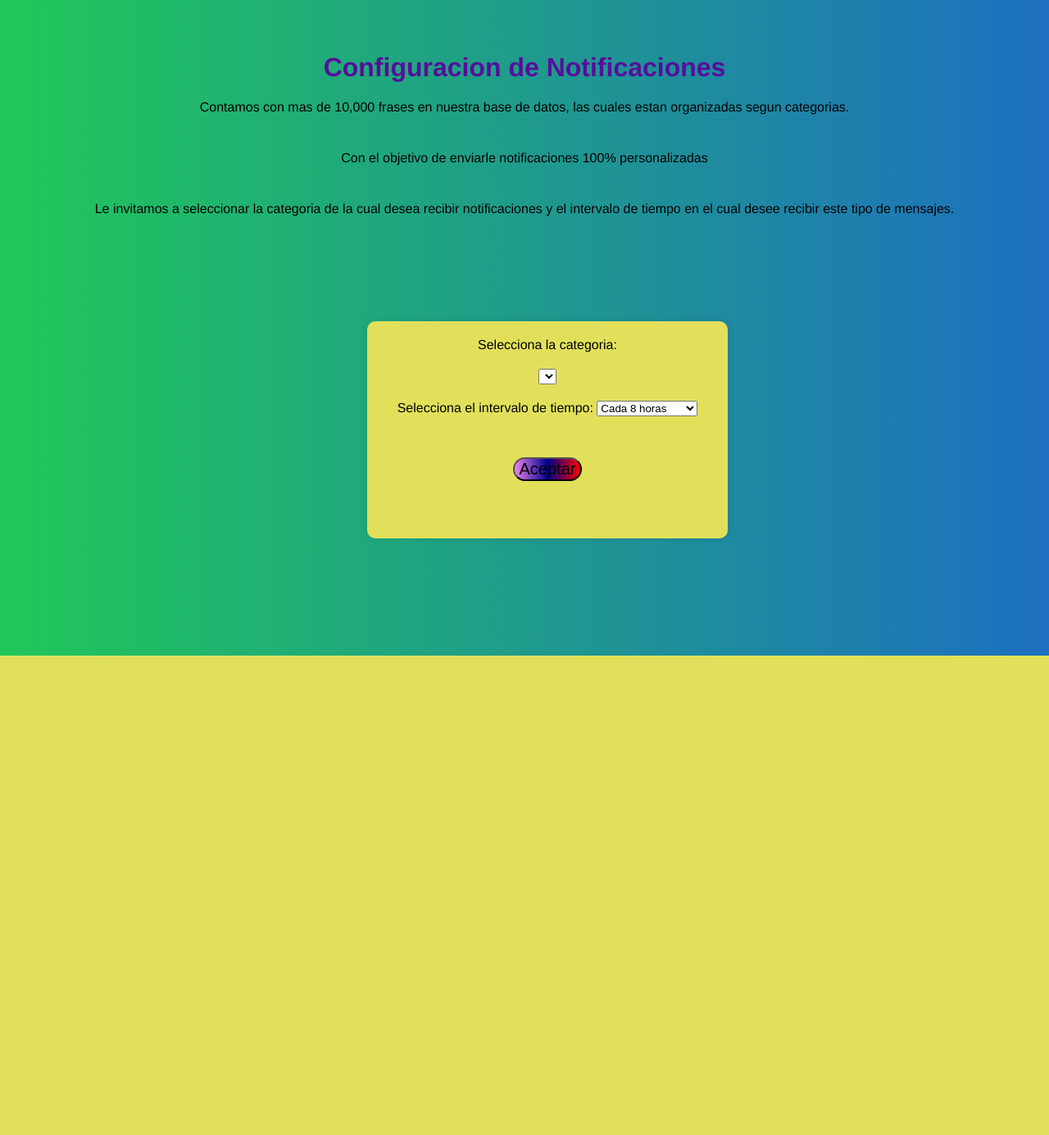
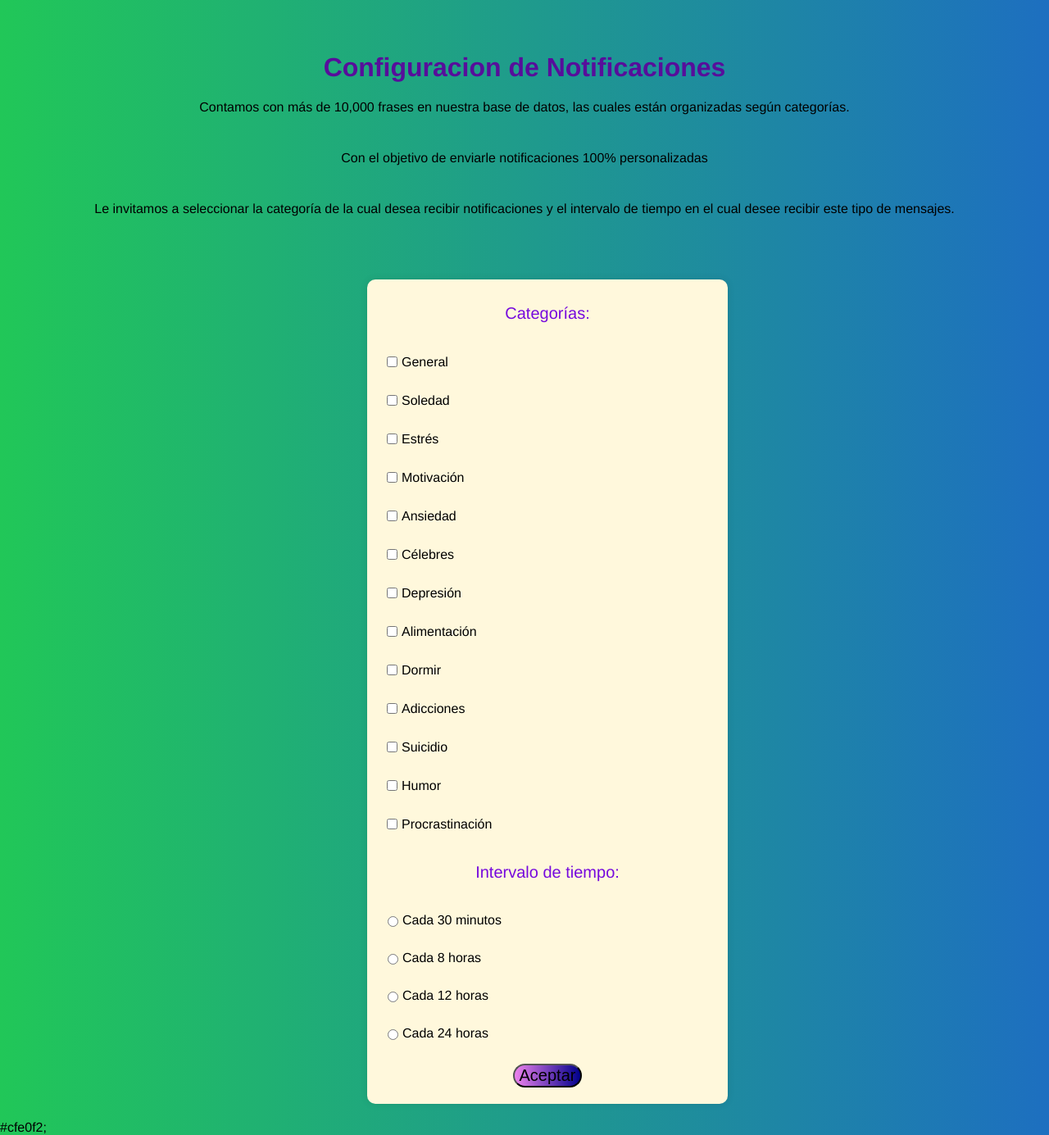
Before and after one commit to elmerurbina/freud-ai, a Flask app: page /notificaciones in a window 1280 px wide. Shown: the whole page at 82% size. Before the commit the page ends 800 px from the top, so only its background shows below. Run offline with Flask 3, Linux system fonts and the light colour scheme; lists and menus that the app fills with data are empty.

Commit message:
Freud.AI

```diff
--- a/static/notificaciones.css
+++ b/static/notificaciones.css
@@ -12,7 +12,8 @@ p{margin-top: 10px;
 text-align: center;
 font-size: 16px;}
 
-form {background: #e2e05b;
+form {
+    background:  #fff8dc;
     padding: 20px;
     height: auto;
     align-items: center;
@@ -20,30 +21,38 @@ form {background: #e2e05b;
     margin-bottom: 20px;
     width: 400px;
     border-radius: 10px;
-    box-shadow: 0 0 10px rgba(0, 0, 0, 0.1); /* Box shadow for a subtle effect */
+    box-shadow: 0 0 10px rgba(0, 0, 0, 0.1);
     text-align: center;
-    margin-top: 10%;
+    margin-top: 6%;
+    flex-direction: column;
+}
+
+label {
+    margin-bottom: 10px;
+    font-size: 16px;
+    display: flex;
+    align-items: center;
 
 }
 
-label{font-size: 16px;
+p.head{color: #7609dd;
+font-size: 20px;}
+
+input[type="checkbox"],
+input[type="radio"] {
+    margin-right: 5px;
+    vertical-align: middle;
 }
 
 h1 {
-    color: #570e9b; /* Text color for the heading */
+    color: #570e9b;
     margin-top: 5%;
     text-align: center;
 }
 
-select{
-    margin-top: 20px;
-}
-
-
-input{
+input {
     font-size: 20px;
     border-radius: 20px;
-    margin: 50px;
     animation: blink 3s infinite;
-    background: linear-gradient(to right, violet, darkblue, red);
+    background: linear-gradient(to right, violet, darkblue);
 }
--- a/templates/notificaciones.html
+++ b/templates/notificaciones.html
@@ -5,35 +5,92 @@
     <meta name="viewport" content="width=device-width, initial-scale=1.0">
     <link rel="stylesheet" type="text/css" href="{{ url_for('static', filename='notificaciones.css') }}">
     <title>Configuracion de Notificaciones</title>
+
+
 </head>
 <body>
     <h1>Configuracion de Notificaciones</h1>
 
-    <p>Contamos con mas de 10,000 frases en nuestra base de datos, las cuales estan organizadas segun categorias.</p> <br>
+    <p>Contamos con más de 10,000 frases en nuestra base de datos, las cuales están organizadas según categorías.</p> <br>
     <p>Con el objetivo de enviarle notificaciones 100% personalizadas </p> <br>
-    <p>Le invitamos a seleccionar la categoria de la cual desea recibir notificaciones y el intervalo de tiempo en el cual desee recibir este tipo de mensajes.</p>
+    <p>Le invitamos a seleccionar la categoría de la cual desea recibir notificaciones y el intervalo de tiempo en el cual desee recibir este tipo de mensajes.</p>
 
     <form action="{{ url_for('notificaciones') }}" method="get">
-        <label for="category">Selecciona la categoria:</label> <br>
-        <select name="category" id="category">
-            {% for category in categories %}
-                <option value="{{ category }}">{{ category }}</option>
-            {% endfor %}
-        </select>
+        <p class="head">Categorías:</p> <br>
+        <label>
+            <input type="checkbox" name="category" value="general"> General
+        </label> <br>
+        <label>
+            <input type="checkbox" name="category" value="soledad"> Soledad
+        </label><br>
+        <label>
+            <input type="checkbox" name="category" value="estres"> Estrés
+        </label><br>
+        <label>
+            <input type="checkbox" name="category" value="motivacion"> Motivación
+        </label><br>
+        <label>
+            <input type="checkbox" name="category" value="ansiedad"> Ansiedad
+        </label><br>
+        <label>
+            <input type="checkbox" name="category" value="celebres"> Célebres
+        </label><br>
+        <label>
+            <input type="checkbox" name="category" value="depresion"> Depresión
+        </label><br>
+        <label>
+            <input type="checkbox" name="category" value="alimentacion"> Alimentación
+        </label><br>
+        <label>
+            <input type="checkbox" name="category" value="dormir"> Dormir
+        </label><br>
+        <label>
+            <input type="checkbox" name="category" value="adicciones"> Adicciones
+        </label><br>
+        <label>
+            <input type="checkbox" name="category" value="suicidio"> Suicidio
+        </label><br>
+        <label>
+            <input type="checkbox" name="category" value="humor"> Humor
+        </label><br>
+        <label>
+            <input type="checkbox" name="category" value="procrastinacion"> Procrastinación
+        </label>
 
         <br>
 
-        <label for="time">Selecciona el intervalo de tiempo:</label>
-        <select name="time" id="time">
-            <option value="8">Cada 8 horas</option>
-            <option value="30">Cada 30 minutos</option>
-            <option value="12">Cada 12 horas</option>
-            <option value="24">Cada 24 horas</option>
-        </select>
+        <p class="head">Intervalo de tiempo:</p>
+        <br>
+
+        <label>
+            <input type="radio" name="time" value="30"> Cada 30 minutos
+        </label>
+        <br>
+
+        <label>
+            <input type="radio" name="time" value="8"> Cada 8 horas
+        </label>
+        <br>
+
+        <label>
+            <input type="radio" name="time" value="12"> Cada 12 horas
+        </label>
+        <br>
+        <label>
+            <input type="radio" name="time" value="24"> Cada 24 horas
+        </label>
 
         <br>
 
         <input type="submit" value="Aceptar">
     </form>
+
+    <script>
+        // JavaScript function to display confirmation message
+        function displayConfirmationMessage() {
+            alert("Notificaciones configuradas exitosamente");
+        }
+    </script>
 </body>
 </html>
+#cfe0f2;
```
Also changed, not shown: frases.py (+14 -19 lines).
